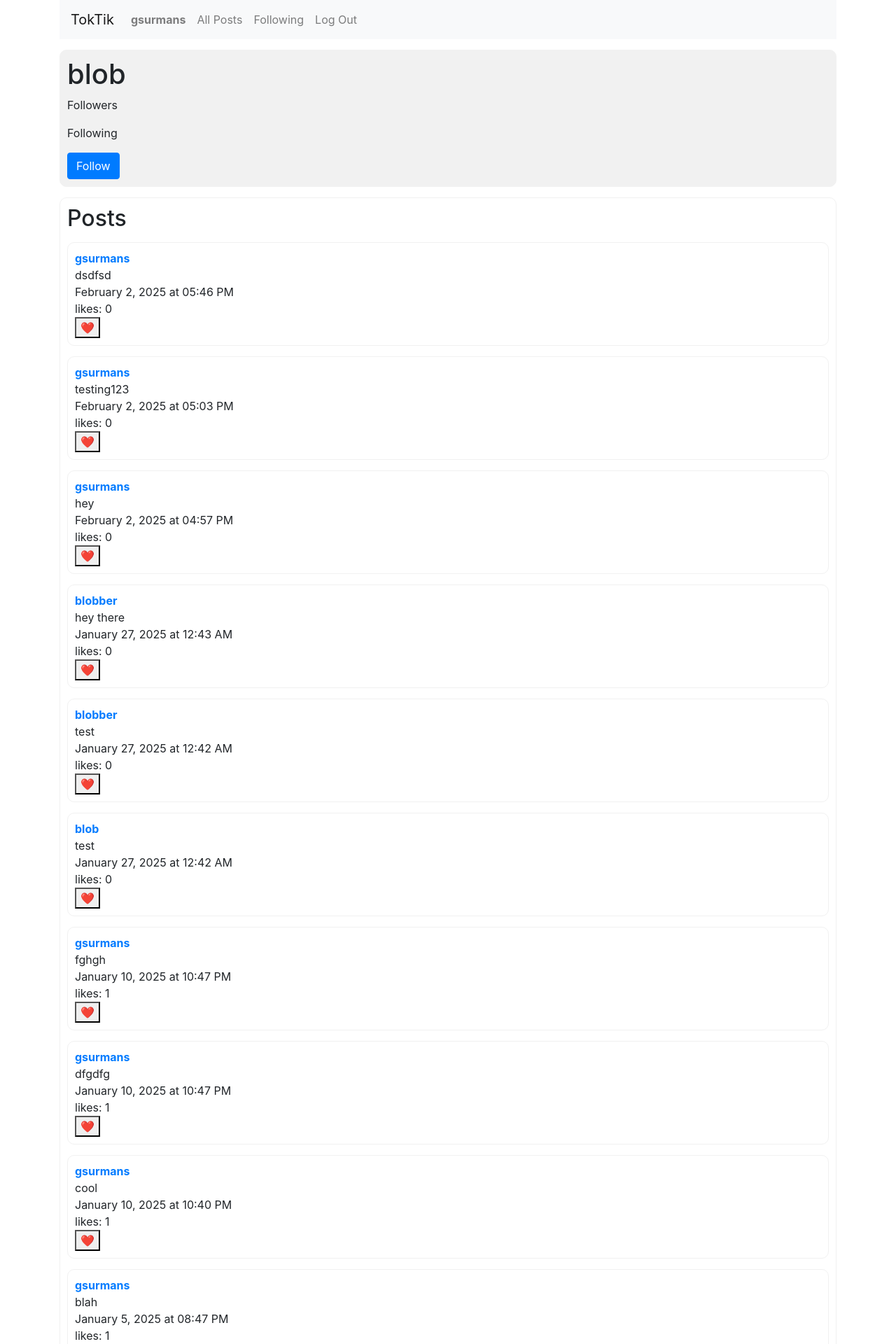
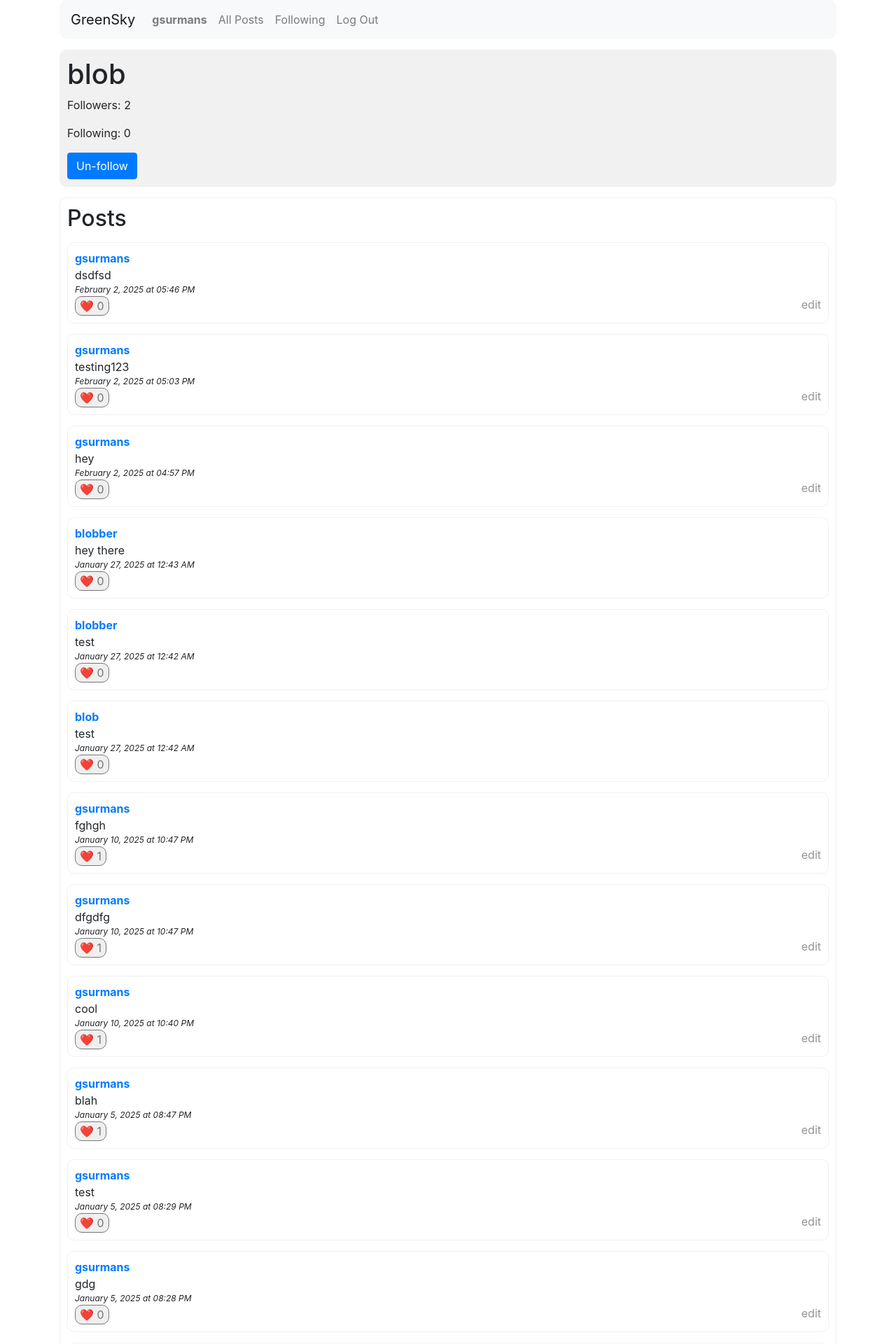
Before and after one commit to gsurmanski/twitterclone, a Django app: a page that uses network/templates/network/layout.html in a window 1280 px wide. Shown: the top 1920 px of the page at 70% size. Run offline with Django 3.2, Linux system fonts and the light colour scheme; a user stored in the database is signed in; data comes from the database, SQL or seed files in the repository; both versions use the stored data as it was after the commit; some libraries are stand-ins or nearby versions.

Commit message:
implementing edit system, following finalized

```diff
--- a/network/admin.py
+++ b/network/admin.py
@@ -4,5 +4,6 @@ from .models import *
 # Register your models here.
 
 admin.site.register(User),
-admin.site.register(Post)
-admin.site.register(Like)
+admin.site.register(Post),
+admin.site.register(Like),
+admin.site.register(Follower)
--- a/network/static/network/postfrontend.js
+++ b/network/static/network/postfrontend.js
@@ -23,6 +23,10 @@ function assemble_post(post, position = 'append') {
     entry.className = "post";
 
     //components
+    const date_holder = document.createElement('div');
+    date_holder.className = "date";
+    date_holder.textContent = date;
+
     const user = document.createElement('a');
     user.className = "user";
     user.href = `/profile/${post.user}?filter=${post.user}`;
@@ -32,15 +36,57 @@ function assemble_post(post, position = 'append') {
     const content = document.createElement('div');
     content.textContent = post.post;
 
-    const date_holder = document.createElement('div');
-    date_holder.textContent = date;
+    const like_button = document.createElement('button');
+    like_button.textContent = "❤️ " + post.likes;
+    like_button.className = "like";
 
-    const like_number = document.createElement('div');
-    like_number.textContent = 'likes: ' + post.likes;
-    like_number.className = "like";
 
-    const like_button = document.createElement('button');
-    like_button.textContent = "❤️";
+    const edit_button = document.createElement('a');
+    edit_button.textContent = "edit";
+    edit_button.className = "edit";
+
+    //check if logged in for front end edit button functionality
+    if (isLoggedIn && post.user === currentUser) {
+        //create event listener for edit button...
+        edit_button.addEventListener('click', () => {
+            //check for existing edit area so can be removed
+            const existingArea = entry.querySelector('textarea');
+            const existing_submit_button = entry.querySelector('.submit_edit');
+
+            //if not existing, create everything necessary for edting
+            if (!existingArea){
+                //create text area
+                const text_edit = document.createElement('textarea');
+                text_edit.textContent = post.post;
+
+                //create submit
+                const submit_button = document.createElement('button');
+                submit_button.textContent = "Submit";
+                submit_button.className = "submit_edit"
+
+                entry.append(text_edit);
+                entry.append(submit_button);
+
+                //set up event listener for form submission
+                submit_button.addEventListener('click', () => {
+                    alert('test');
+                    /*
+                    fetch('/posts', {
+
+                    }).then()
+                    */
+                });
+            }
+            else {
+                existingArea.remove();
+                existing_submit_button.remove();
+            }
+        });
+    }
+    else {
+        //otherwise show no edit button
+        edit_button.style.display = 'none';
+    }
 
     //create event listener for like button
     like_button.addEventListener('click', () => {
@@ -66,7 +112,7 @@ function assemble_post(post, position = 'append') {
         .then(data => {
             if (data.success) {
                 //update likes on success
-                like_number.textContent = 'likes: ' + (data.likes);
+                like_button.textContent = '❤️ ' + (data.likes);
 
                 console.log(data);
             }
@@ -77,7 +123,7 @@ function assemble_post(post, position = 'append') {
     });
 
     //assemble post
-    entry.append(user,content,date_holder,like_number,like_button);
+    entry.append(user,content,date_holder,like_button,edit_button);
 
     if (position === 'append'){
         document.querySelector("#allposts").appendChild(entry);
--- /dev/null
+++ b/network/static/network/profile.js
@@ -0,0 +1,34 @@
+document.addEventListener("DOMContentLoaded", () => {
+    const follow = document.querySelector('#follow');
+    //only add listener if element exists and person is logged in
+    if (follow) {
+        follow.addEventListener('click', follow_user);
+    }
+});
+
+// Function to get the CSRF token from the meta tag
+function getCSRFToken() {
+    return document.querySelector('[name=csrf-token]').getAttribute('content');
+}
+
+function follow_user(){
+    user = document.querySelector('#follow').getAttribute('follow');
+    fetch("/api_profile", {
+        method: "POST",
+        headers: {
+            'Content-Type': 'application/json',
+            'X-CSRFToken': getCSRFToken()
+        },
+        body: JSON.stringify({
+            user: user
+        })
+    })
+    .then(response => {
+        return response.json();
+    })
+    .then(data => {
+        if (data.success){
+            document.querySelector('#follow').textContent = data.button;
+        }
+    });
+}
--- a/network/static/network/styles.css
+++ b/network/static/network/styles.css
@@ -1,5 +1,14 @@
 textarea {
     height: 50px;
+}
+
+.edit {
+    color: #949494 !important;
+    cursor: pointer;
+    float: right;
+}
+.navbar {
+    border-radius: 10px;
 }
 
 .section {
@@ -33,3 +42,14 @@ textarea {
 .user {
     font-weight: bold;
 }
+
+.date {
+    font-style: italic;
+    font-size: 12px;
+}
+
+.like {
+    color: #767676;
+    border:1px solid #767676;
+    border-radius: 10px;
+}
--- a/network/templates/network/layout.html
+++ b/network/templates/network/layout.html
@@ -6,14 +6,20 @@
         <title>{% block title %}Social Network{% endblock %}</title>
         <link rel="stylesheet" href="https://stackpath.bootstrapcdn.com/bootstrap/4.4.1/css/bootstrap.min.css" integrity="sha384-Vkoo8x4CGsO3+Hhxv8T/Q5PaXtkKtu6ug5TOeNV6gBiFeWPGFN9MuhOf23Q9Ifjh" crossorigin="anonymous">
         <link href="{% static 'network/styles.css' %}" rel="stylesheet">
+        <!-- csrf token for javascript fetch calls -->
         <meta name="csrf-token" content="{{ csrf_token }}">
+        <script>
+            // Pass django variables to JavaScript to check if the user is logged in and who
+            let isLoggedIn = {% if user.is_authenticated %} true {% else %} false {% endif %};
+            let currentUser = {% if user.is_authenticated %} "{{ user.username }}" {% else %} '' {% endif %};
+        </script>
         {% block script %}
         {% endblock %}
     </head>
     <body>
         <div class="container">
             <nav class="navbar navbar-expand-lg navbar-light bg-light">
-                <a class="navbar-brand" href="{% url 'index' %}">TokTik</a>
+                <a class="navbar-brand" href="{% url 'index' %}">GreenSky</a>
 
                 <div>
                 <ul class="navbar-nav mr-auto">
--- a/network/templates/network/profile.html
+++ b/network/templates/network/profile.html
@@ -4,10 +4,10 @@
 {% block body %}
     <div class="user_section">
         <h1>{{ profile.username }}</h1>
-        <p>Followers</p>
-        <p>Following</p>
+        <p>Followers: {{ followers }}</p>
+        <p>Following: {{ following }}</p>
         {% if user.is_authenticated and profile.username != user.username %}
-            <button id="follow" class="btn btn-primary" user="{{ user }}" follow="profile.username">Follow</button>
+            <button id="follow" class="btn btn-primary" user="{{ user }}" follow="{{ profile.username }}">{{ button }}</button>
         {% endif %}
     </div>
     <div class="section">
@@ -19,4 +19,5 @@
 
 {% block script %}
     <script src="{% static 'network/postfrontend.js' %}"></script>
+    <script src="{% static 'network/profile.js' %}"></script>
 {% endblock %}
--- a/network/urls.py
+++ b/network/urls.py
@@ -12,6 +12,7 @@ urlpatterns = [
 
     # API Routes
     path("new_post", views.new_post, name="newpost"),
-    path("posts", views.posts, name="posts"),
-    path("get_posts", views.get_posts, name="get_posts")
+    path("posts", views.api_posts, name="posts"),
+    path("get_posts", views.get_posts, name="get_posts"),
+    path('api_profile', views.api_profile, name='api_profile')  # Profile without a username specified
 ]
--- a/network/views.py
+++ b/network/views.py
@@ -15,6 +15,8 @@ import json
 from .models import User
 from .models import Post
 from .models import Like
+from .models import Follower
+
 
 
 def index(request):
@@ -112,7 +114,7 @@ def get_posts(request):
 
     return JsonResponse([post.serialize() for post in posts], safe=False) #convert queryset to list
 
-def posts(request):
+def api_posts(request):
     if not request.user.is_authenticated:
         return JsonResponse({"success": False, "message": "need to be logged in"}, status=401)
     if request.method == "PUT":
@@ -146,7 +148,56 @@ def posts(request):
 def profile(request, username):
     #username passed via url/GET
     #query User database for all relevant info, including following and followers
-    user = User.objects.get(username=username)
+    try:
+        user = User.objects.get(username=username)
+    except User.DoesNotExist:
+        #if no user, just go back to index page
+        form = NewPost()
+        return render(request, "network/index.html", {"form": form})
 
-    #pass info to page as dictionary
-    return render(request, "network/profile.html", {"profile" : user})
+    #check if following user to render initial button
+    follow_check = Follower.objects.filter(follower=request.user, followed=user.id).exists()
+    button = ''
+    if follow_check:
+        button = 'Un-follow'
+    else:
+        button = 'Follow'
+
+    #get follower and follows counts
+    following = Follower.objects.filter(follower=user.id).count()
+    followers = Follower.objects.filter(followed=user.id).count()
+
+    return render(request, "network/profile.html", {"profile" : user, "button": button, "followers": followers,
+                                                    "following": following })
+
+def api_profile(request):
+    if request.method == "POST":
+        #first check if follow exists based on user passed and user logged in, if so, delete
+        try:
+            #load data into dictionary
+            data = json.loads(request.body)
+            user = data.get("user")
+        except json.JSONDecodeError:
+            return JsonResponse({"error": "Invalid JSON data"}, status=400)
+
+        #check if followed username exists
+        try:
+            followed_user = User.objects.get(username=user)
+        except User.DoesNotExist:
+            return JsonResponse({"error": "user not found"}, status=404)
+
+        #check if follow exists
+        follow = Follower.objects.filter(follower=request.user, followed=followed_user)
+
+        #already following
+        if follow.exists():
+            #delete follow from database
+            follow.delete()
+            return JsonResponse({"success": True, "button": "Follow"}, status=200)
+        else:
+            #create database follow
+            Follower.objects.create(follower=request.user, followed=followed_user)
+            return JsonResponse({"success": True, "button": "Un-Follow"}, status=200)
+
+    #if didn't trigger above, return false, not a valid request
+    return JsonResponse({"success" : False}, status=200)
```
Also changed, not shown: db.sqlite3, network/templates/network/following.html (added).
